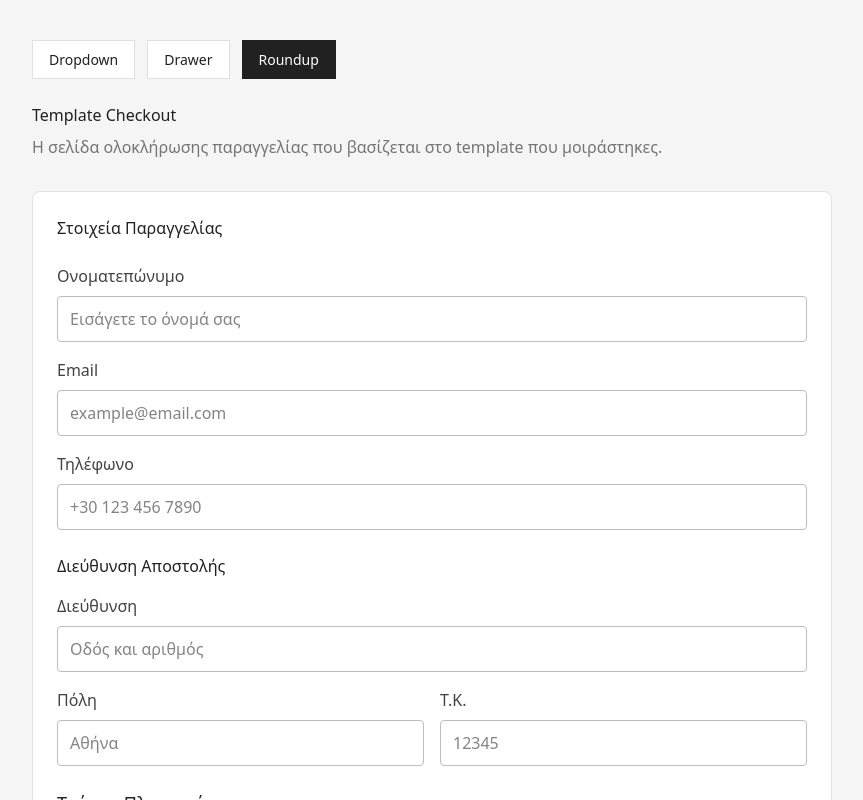
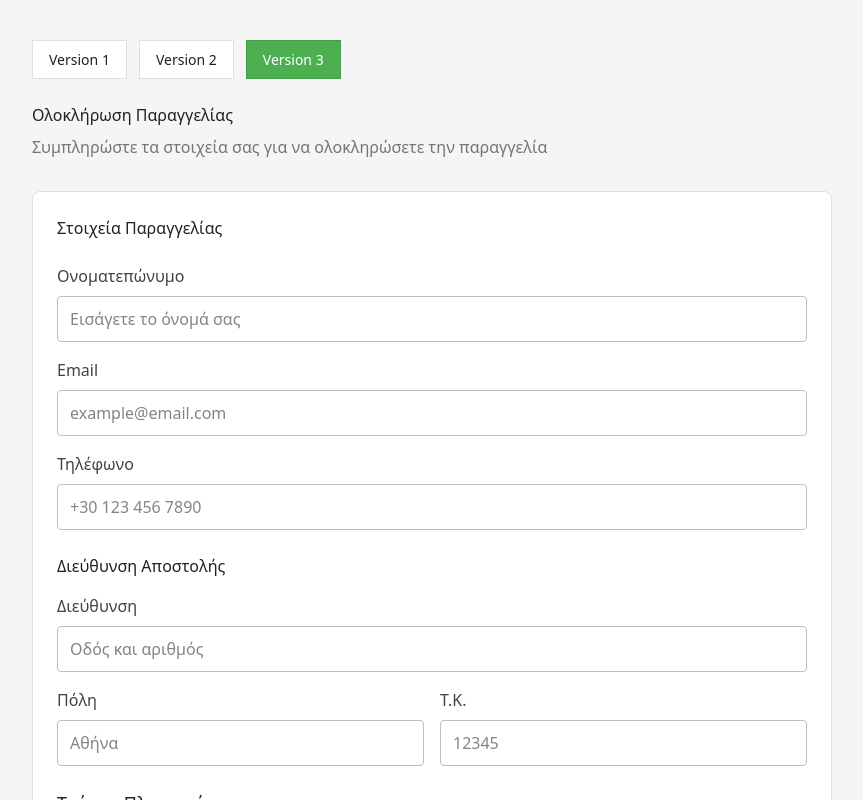
Before and after one commit to uxkolip/react-donation-widget, a React (Vite) app: page /template in a window 1280 px wide. Shown: the top 800 px of the page, without its empty margins (208-1071 px from the left). Built offline with nearby package versions, Linux system fonts and the light colour scheme.

Commit message:
more improvements

```diff
--- a/src/App.tsx
+++ b/src/App.tsx
@@ -29,31 +29,31 @@ export default function App() {
                   }`
                 }
               >
-                Dropdown
+                Version 1
               </NavLink>
               <NavLink
                 to="/classic"
                 className={({ isActive }) =>
                   `${navLinkClasses} ${
                     isActive
-                      ? 'bg-[#0957e8] border-[#0957e8] text-white'
-                      : 'bg-white border-[#e0e0e0] text-[#212121] hover:border-[#0957e8]'
+                      ? 'bg-[#4caf50] border-[#4caf50] text-white'
+                      : 'bg-white border-[#e0e0e0] text-[#212121] hover:border-[#4caf50]'
                   }`
                 }
               >
-                Drawer
+                Version 2
               </NavLink>
               <NavLink
                 to="/template"
                 className={({ isActive }) =>
                   `${navLinkClasses} ${
                     isActive
-                      ? 'bg-[#212121] border-[#212121] text-white'
-                      : 'bg-white border-[#e0e0e0] text-[#212121] hover:border-[#212121]'
+                      ? 'bg-[#4caf50] border-[#4caf50] text-white'
+                      : 'bg-white border-[#e0e0e0] text-[#212121] hover:border-[#4caf50]'
                   }`
                 }
               >
-                Roundup
+                Version 3
               </NavLink>
             </nav>
           </header>
--- a/src/components/AmountSelector.tsx
+++ b/src/components/AmountSelector.tsx
@@ -1,5 +1,5 @@
 import React from 'react';
-import { X } from 'lucide-react';
+import { X, Check } from 'lucide-react';
 import { useEffect } from 'react';
 
 interface AmountSelectorProps {
@@ -100,15 +100,11 @@ export default function AmountSelector({
                     </span>
                     <div className="flex items-center justify-center shrink-0">
                       {isSelected ? (
-                        <div
-                          className="w-[32px] h-[32px] rounded-full border-2 border-[#0957e8] bg-white flex items-center justify-center"
-                        >
-                          <div
-                            className="w-[12px] h-[12px] rounded-full bg-[#0957e8]"
-                          />
+                        <div className="w-[32px] h-[32px] rounded-full bg-[#4caf50] flex items-center justify-center">
+                          <Check size={20} className="text-white" />
                         </div>
                       ) : (
-                        <div className="w-[32px] h-[32px] rounded-full border-2 border-[#e0e0e0] bg-white flex items-center justify-center hover:border-[#0957e8] transition-colors" />
+                        <div className="w-[32px] h-[32px] rounded-full border-2 border-[#e0e0e0] flex items-center justify-center hover:border-[#0957e8] transition-colors" />
                       )}
                     </div>
                   </button>
--- a/src/components/DropdownDonationWidget.tsx
+++ b/src/components/DropdownDonationWidget.tsx
@@ -193,7 +193,7 @@ export default function DropdownDonationWidget({ onDonationChange }: DropdownDon
           };
           return (
             <div className={`w-[32px] h-[32px] rounded-full ${getIconBg(selectedNonprofit.category)} flex items-center justify-center shrink-0 flex-shrink-0`}>
-              <Icon size={18} className="text-[#e53935]" />
+              <Icon size={18} className="text-[#0957e8]" />
             </div>
           );
         })()}
--- a/src/components/NonprofitSelector.tsx
+++ b/src/components/NonprofitSelector.tsx
@@ -188,7 +188,7 @@ export default function NonprofitSelector({ isOpen, onClose, onSelect, selectedI
                     >
                       {/* Icon */}
                       <div className="w-[48px] h-[48px] rounded-full bg-[#fee5e5] flex items-center justify-center shrink-0">
-                        <Icon size={24} className="text-[#e53935]" />
+                        <Icon size={24} className="text-[#0957e8]" />
                       </div>
 
                       {/* Content */}
--- a/src/pages/TemplateCheckoutPage.tsx
+++ b/src/pages/TemplateCheckoutPage.tsx
@@ -20,9 +20,9 @@ export default function TemplateCheckoutPage() {
   return (
     <div className="max-w-[800px] mx-auto">
       <header className="mb-[32px]">
-        <h1 className="text-[#212121] mb-[8px] text-[24px] font-semibold">Template Checkout</h1>
+        <h1 className="text-[#212121] mb-[8px] text-[24px] font-semibold">Ολοκλήρωση Παραγγελίας</h1>
         <p className="text-[#757575]">
-          Η σελίδα ολοκλήρωσης παραγγελίας που βασίζεται στο template που μοιράστηκες.
+        Συμπληρώστε τα στοιχεία σας για να ολοκληρώσετε την παραγγελία
         </p>
       </header>
 
@@ -42,7 +42,7 @@ export default function TemplateCheckoutPage() {
             <span className="text-[#00c853]">Δωρεάν</span>
           </div>
           {donationAmount > 0 && (
-            <div className="flex justify-between items-center text-[#e53935]">
+            <div className="flex justify-between items-center text-[#0957e8]">
               <span>Δωρεά</span>
               <span>+{formatCurrency(donationAmount)}</span>
             </div>
```
